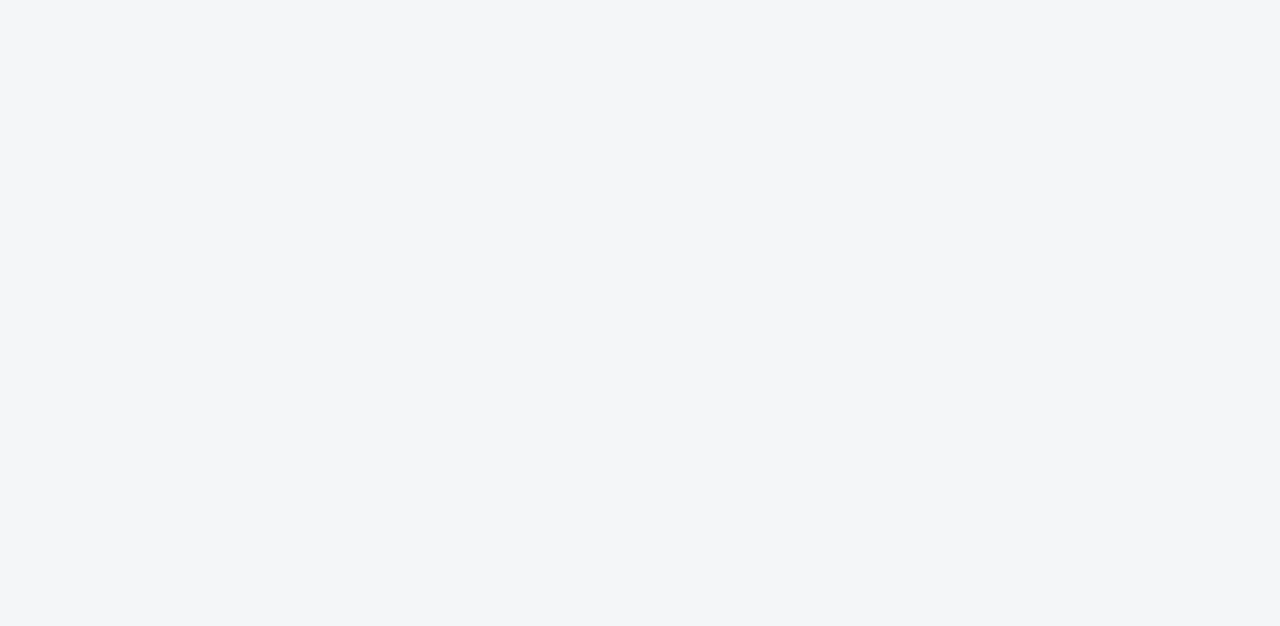
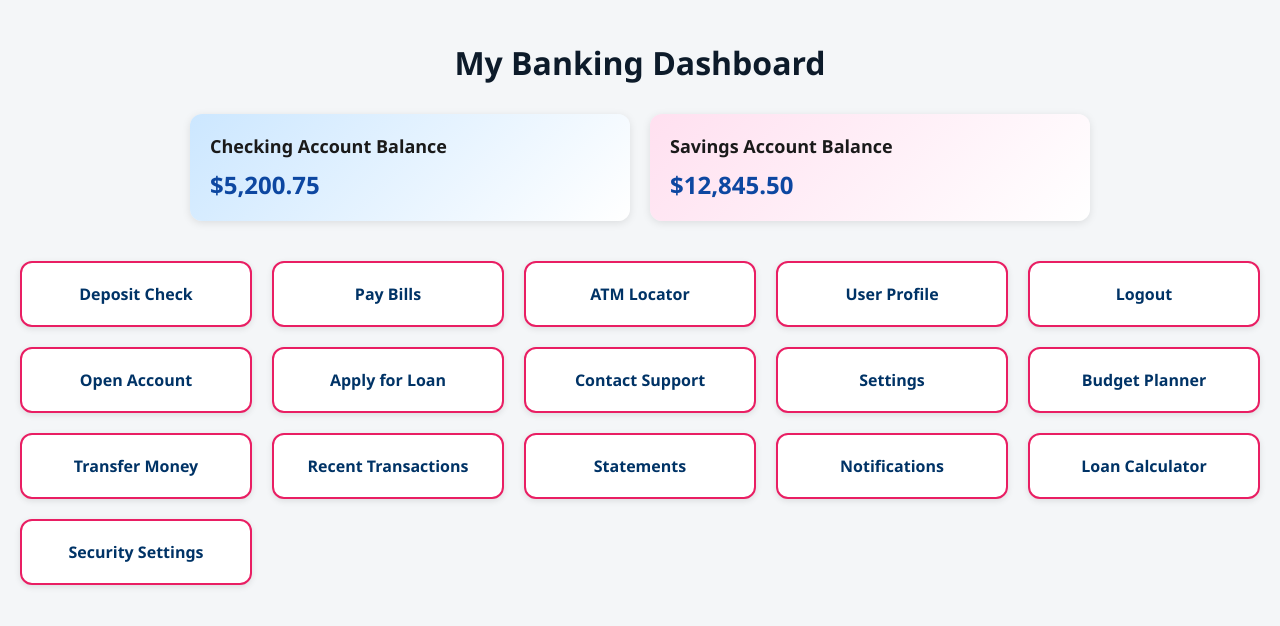
Before and after one commit to Hitechris/Topfan-Bank, a plain HTML site: page index.html in a window 1280 px wide. Drawn offline with Linux system fonts and the light colour scheme.

Commit message:
Update index.html

```diff
--- a/index.html
+++ b/index.html
@@ -72,4 +72,54 @@
     }
 
     .feature-card:hover {
-      transform
+      transform: scale(1.03);
+      background: linear-gradient(to right, #00c853, #ffffff);
+      color: #000;
+    }
+
+    a {
+      text-decoration: none;
+      color: inherit;
+    }
+
+    @media (max-width: 768px) {
+      .balance-card p {
+        font-size: 20px;
+      }
+    }
+  </style>
+</head>
+<body>
+  <h1>My Banking Dashboard</h1>
+
+  <div class="balances">
+    <div class="balance-card">
+      <h2>Checking Account Balance</h2>
+      <p>$5,200.75</p>
+    </div>
+    <div class="balance-card savings">
+      <h2>Savings Account Balance</h2>
+      <p>$12,845.50</p>
+    </div>
+  </div>
+
+  <div class="features-grid">
+    <a href="#"><div class="feature-card">Deposit Check</div></a>
+    <a href="#"><div class="feature-card">Pay Bills</div></a>
+    <a href="#"><div class="feature-card">ATM Locator</div></a>
+    <a href="#"><div class="feature-card">User Profile</div></a>
+    <a href="#"><div class="feature-card">Logout</div></a>
+    <a href="#"><div class="feature-card">Open Account</div></a>
+    <a href="#"><div class="feature-card">Apply for Loan</div></a>
+    <a href="#"><div class="feature-card">Contact Support</div></a>
+    <a href="#"><div class="feature-card">Settings</div></a>
+    <a href="#"><div class="feature-card">Budget Planner</div></a>
+    <a href="#"><div class="feature-card">Transfer Money</div></a>
+    <a href="#"><div class="feature-card">Recent Transactions</div></a>
+    <a href="#"><div class="feature-card">Statements</div></a>
+    <a href="#"><div class="feature-card">Notifications</div></a>
+    <a href="#"><div class="feature-card">Loan Calculator</div></a>
+    <a href="#"><div class="feature-card">Security Settings</div></a>
+  </div>
+</body>
+</html>
```
